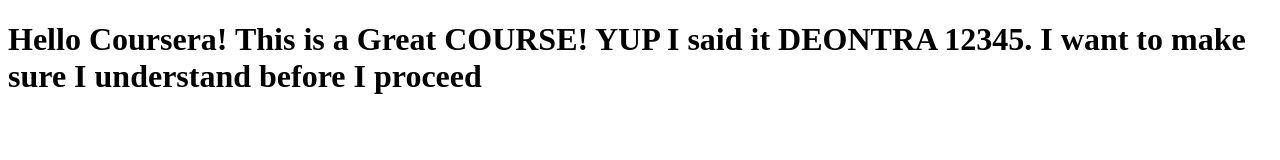
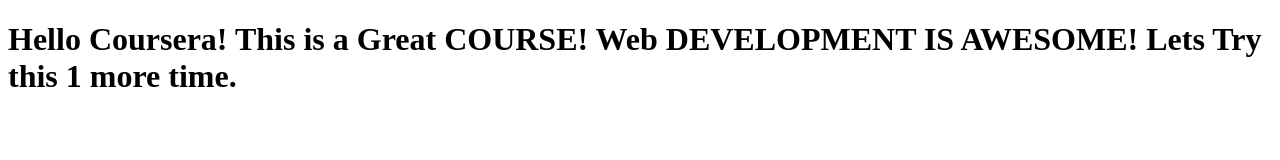
Before and after one commit to mreccentric/coursera-test, a plain HTML site: page site/index.html in a window 1280 px wide. Drawn offline with Linux system fonts and the light colour scheme.

Commit message:
Quick Edit

```diff
--- a/site/index.html
+++ b/site/index.html
@@ -4,7 +4,6 @@
 	<title>Hello Coursera</title>
 </head>
 <body>
-<h1>Hello Coursera! This is a Great COURSE! YUP I
-said it DEONTRA 12345. I want to make sure I understand before I proceed</h1>
+<h1>Hello Coursera! This is a Great COURSE! Web DEVELOPMENT IS AWESOME! Lets Try this 1 more time. </h1>
 </body>
 </html>
```
